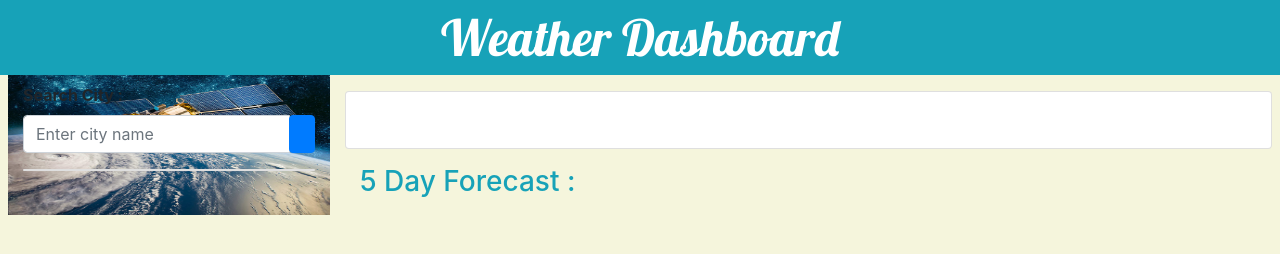
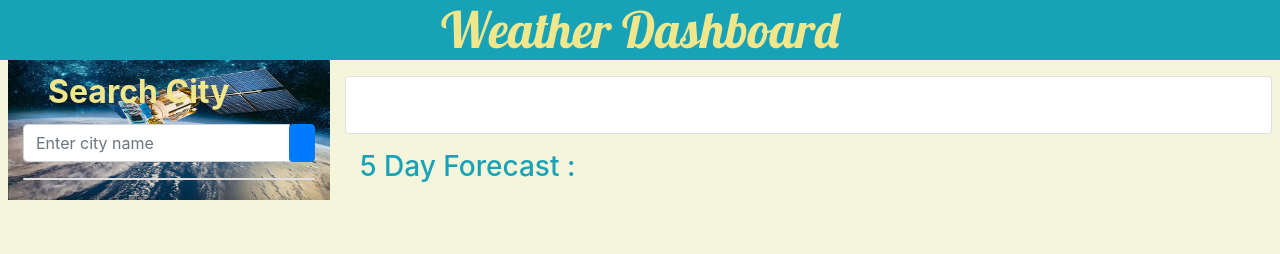
Before and after one commit to IanMordaunt/06-Weather_Dashboard, a plain HTML site: page index.html in a window 1280 px wide. Drawn offline with nearby package versions, Linux system fonts and the light colour scheme.

Commit message:
Update to CSS

```diff
--- a/assets/css/style.css
+++ b/assets/css/style.css
@@ -3,22 +3,32 @@ body {
     background-color: beige;
 }
 
-.col-12 h2  {
+.col-3 p {
+    padding-left: 25px;
+    color:khaki;
+    font-size: 2em;
+}
 
+.card-title text-info  {
+    color: aquamarine;
 
 }
-
 
 .col-3 {
     background-image: url('../Weather\ Search\ Col\ 3.jpeg');
   background-size: 100% 100%;
 }
 
+.headerContent {
+    text-align: center;
+    color:khaki;
+}
 
-.navbar-brand{
+.headerText{
     font-family: 'Lobster', cursive;
     font-size: 50px !important;
     padding: 0px;
+
 }
 
 .yellowBtn{
--- a/assets/js/script.js
+++ b/assets/js/script.js
@@ -13,7 +13,6 @@ function searchCity(event){
 
     searchCurrentWeather(cityInput);
 
-    populateSearchHistory(cityInput);
 
     $("#searchcity").val("");
 }
@@ -52,7 +51,7 @@ function searchCurrentWeather(city){
 
         $("#city-card").show();
 
-        $("#temperature").text("Temperature : "+tempF.toFixed(2)+" °F/ "+tempC.toFixed(2)+"°C"); //SHIFT OPTION 8 for degree symbol
+        $("#temperature").text("Temperature : "+tempF.toFixed(2)+" °F/ "+tempC.toFixed(2)+"°C");
         $("#humidity").text("Humidity : "+response.main.humidity+" %");
         $("#windspeed").text("Wind Speed : "+response.wind.speed+" MPH");
         // Image icon for Current Weather (city-card)
@@ -77,6 +76,7 @@ function getUVIndex(uvQueryURL){
         url: uvQueryURL,
         method: "GET"
     })
+    // .then
 }
     // **********  Need Uvi Responce   ************
 
--- a/index.html
+++ b/index.html
@@ -16,9 +16,9 @@
     <body>
 
         <header>
-            <div class="navbar-expand-lg navbar-dark bg-info">
-                <div class="container">
-                    <span class="navbar-brand h1 mb-0 w-100 text-center">Weather Dashboard</span>
+            <div class="header-expand-lg navbar-dark bg-info">
+                <div class="headerContent">
+                    <span class="headerText h1 mb-0 w-100 text-center">Weather Dashboard</span>
                 </div>
             </div>
         </header>
@@ -27,9 +27,9 @@
 
                 <div class="row ml-2" href="">
                     <div class="col-3 bg-light">
-                        <p class="font-weight-bold my-2"> Search City : </p>
+                        <p class="font-weight-bold my-2">Search City</p>
                         <form class="input-group mb-3">
-                            <input type="text" id="searchcity" class="form-control"  placeholder="Enter city name"></input>
+                            <input type="text" id="searchcity" class="form-control" placeholder="Enter city name"></input>
                             <div class="input-group-append">
                                 <button type="submit" class="btn btn-primary rounded" id="searchButton">
                                     <i class="fa fa-search"></i>
```
